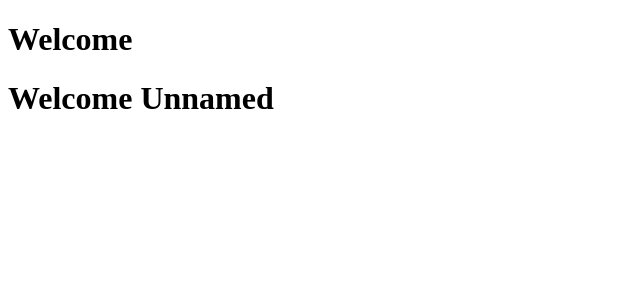
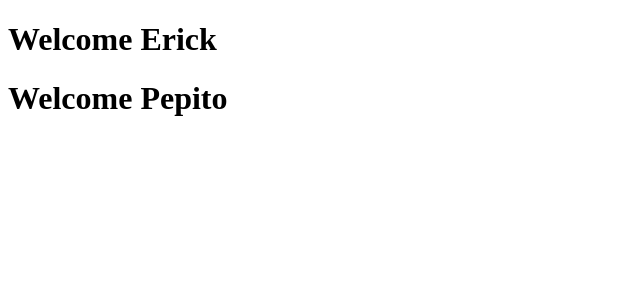
Before and after one commit to Err1ck/React, a React (Vite) app in the folder Exercise/: page / in a window 1280 px wide. Shown: the top 300 px of the page, without its empty margins (0-640 px from the left). Built offline with nearby package versions, Linux system fonts and the light colour scheme.

Commit message:
Exercise 17

```diff
--- a/Exercise/src/App.jsx
+++ b/Exercise/src/App.jsx
@@ -1,10 +1,10 @@
-import {Welcome,Welcome2} from "./Exercise17"
+import {Welcome} from "./Exercise17"
 
 export function App(){
     return (
         <div>
           <Welcome />
-          <Welcome2 />
+          <Welcome name="Pepito"/>
         </div>
     )
 }
--- a/Exercise/src/Exercise17.jsx
+++ b/Exercise/src/Exercise17.jsx
@@ -3,18 +3,10 @@ What happens if no name prop is passed to the Welcome component?
 Can you set a default value for the name prop?
 */
 
-export function Welcome({name}){
+export function Welcome({name="Erick"}){
     return (
         <div>
             <h1>Welcome {name} </h1>
         </div>
     )
 }
-
-export function Welcome2({name}){
-    return (
-        <div>
-            {name? <h1>Welcome {name} </h1>:<h1>Welcome Unnamed </h1> }
-        </div>
-    )
-}
```
